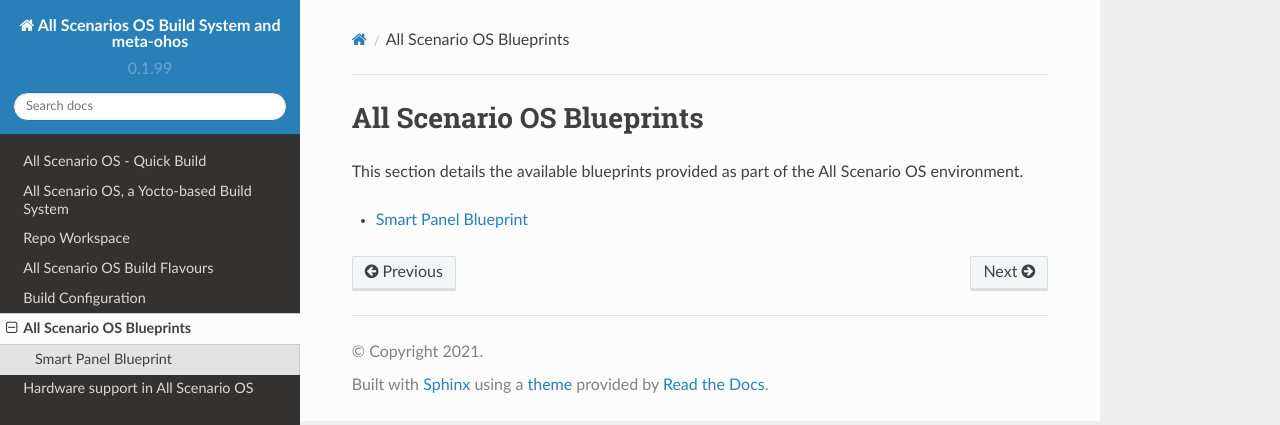
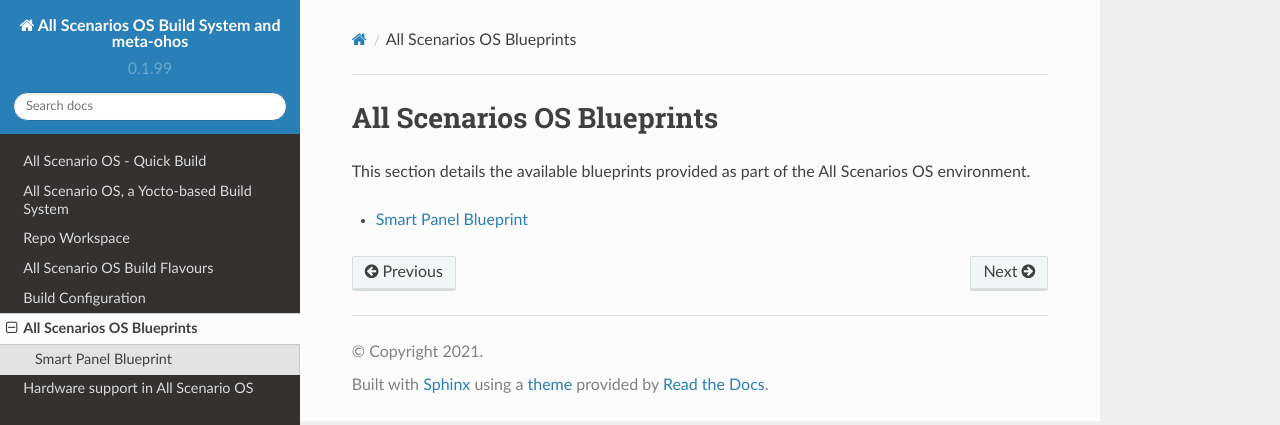
Before and after one commit to alema-r/Alessandro-Marcolini-Oniro, a Sphinx documentation site: the page built from docs/blueprints/index.rst, in a window 1280 px wide. Shown: the top 425 px of the page. Built offline with Sphinx 7.4.7 and the Read the Docs theme 2.0.0, drawn with Linux system fonts in a browser that asks for light colours.

Commit message:
docs/blueprints: Fix All Scenarios OS name
The correct from is "All Scenarios OS" as opposed to "All Scenario OS".
This change also replaces a reference to OHOS.

Signed-off-by: Andrei Gherzan <andrei.gherzan@huawei.com>

```diff
--- a/docs/blueprints/index.rst
+++ b/docs/blueprints/index.rst
@@ -2,11 +2,11 @@
 ..
 .. SPDX-License-Identifier: CC-BY-4.0
 
-All Scenario OS Blueprints
-##########################
+All Scenarios OS Blueprints
+###########################
 
 This section details the available blueprints provided as part of the
-All Scenario OS environment.
+All Scenarios OS environment.
 
 .. toctree::
    :maxdepth: 1
--- a/docs/blueprints/smart-panel.rst
+++ b/docs/blueprints/smart-panel.rst
@@ -72,7 +72,7 @@ How to build
 The Linux Gateway
 -----------------
 
-1. Refer to :ref:`Building OHOS image for Avenger96 <SupportedBoardAvenger96>` to learn how to set up a build environment, build and flash a base All Scenario OS Linux image.
+1. Refer to :ref:`Building an All Scenarios OS image for Avenger96 <SupportedBoardAvenger96>` to learn how to set up a build environment, build and flash a base All Scenarios OS Linux image.
 2. Build blueprint image by invoking following bitbake command
 
 .. code-block:: console
```
